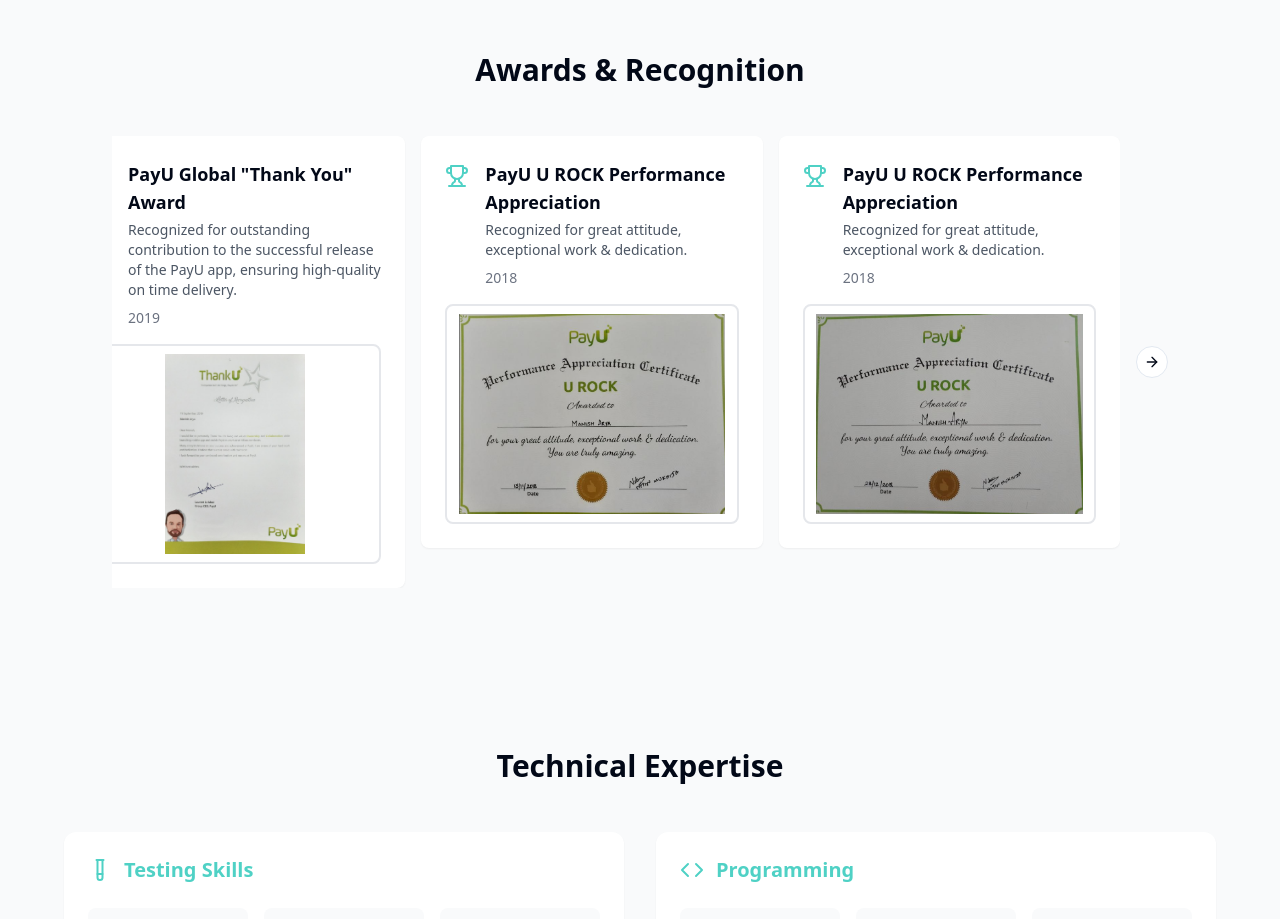
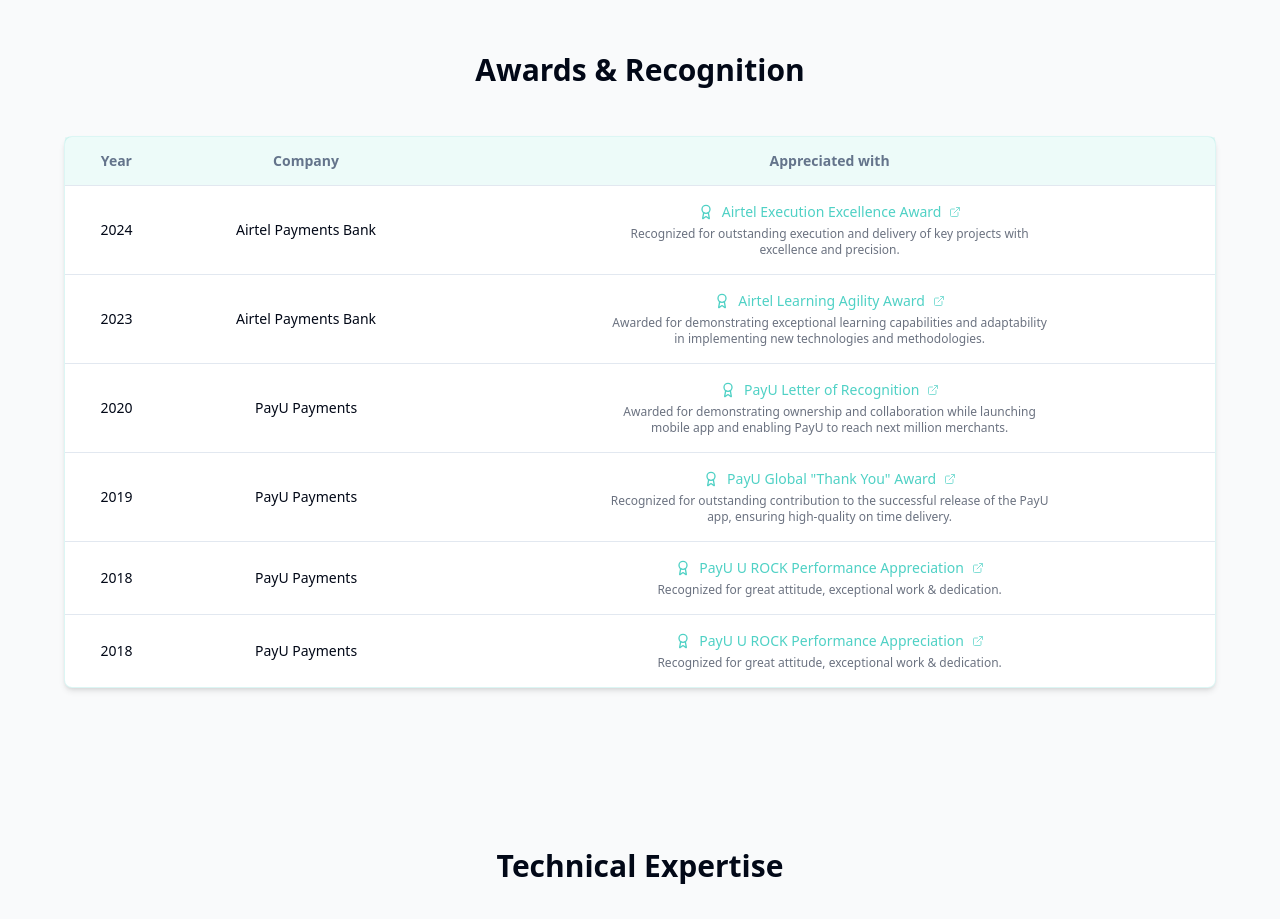
Before and after one commit to manish89arya/manish-arya-portfolio, a React (Vite) app: page / in a window 1280 px wide. Shown: the part 920-1839 px from the top of the page. Built offline with nearby package versions, Linux system fonts and the light colour scheme.

Commit message:
Refactor: Convert Awards section to table
Convert the Awards section from a carousel to a table format, including columns for date, company name, and award details with hyperlinks to display award images. Maintain the existing theme and apply necessary styling for improved presentation.

```diff
--- a/src/components/Awards.tsx
+++ b/src/components/Awards.tsx
@@ -1,50 +1,58 @@
+
 import { motion } from "framer-motion";
-import { Trophy, X } from "lucide-react";
+import { Award, ExternalLink } from "lucide-react";
 import { useState } from "react";
 import {
-  Carousel,
-  CarouselContent,
-  CarouselItem,
-  CarouselNext,
-  CarouselPrevious,
-} from "@/components/ui/carousel";
-import useEmblaCarousel from "embla-carousel-react";
+  Table,
+  TableBody,
+  TableCell,
+  TableHeader,
+  TableHead,
+  TableRow
+} from "@/components/ui/table";
+import { Card, CardContent } from "@/components/ui/card";
 
 const awards = [
   {
     name: "PayU Global \"Thank You\" Award",
     description: "Recognized for outstanding contribution to the successful release of the PayU app, ensuring high-quality on time delivery.",
     year: "2019",
+    company: "PayU Payments",
     image: "/lovable-uploads/c827403d-d3b2-49e2-bced-323bc1cb4d36.png"
   },
   {
     name: "PayU U ROCK Performance Appreciation",
     description: "Recognized for great attitude, exceptional work & dedication.",
     year: "2018",
+    company: "PayU Payments",
     image: "/lovable-uploads/7ab1e67b-dd50-434b-a6e3-3a38af471d6b.png"
   },
   {
     name: "PayU U ROCK Performance Appreciation",
     description: "Recognized for great attitude, exceptional work & dedication.",
     year: "2018",
+    company: "PayU Payments",
     image: "/lovable-uploads/7ecd3831-7c0f-4f31-967f-d87734ae539d.png"
   },
   {
     name: "PayU Letter of Recognition",
     description: "Awarded for demonstrating ownership and collaboration while launching mobile app and enabling PayU to reach next million merchants.",
     year: "2020",
+    company: "PayU Payments",
     image: "/lovable-uploads/163b4490-ec0a-4877-81d4-f4588316f896.png"
   },
   {
     name: "Airtel Execution Excellence Award",
     description: "Recognized for outstanding execution and delivery of key projects with excellence and precision.",
     year: "2024",
+    company: "Airtel Payments Bank",
     image: "/lovable-uploads/7e2a6331-8fe7-4ce7-9239-c5c79c581f4a.png"
   },
   {
     name: "Airtel Learning Agility Award",
     description: "Awarded for demonstrating exceptional learning capabilities and adaptability in implementing new technologies and methodologies.",
     year: "2023",
+    company: "Airtel Payments Bank",
     image: "/lovable-uploads/344e6382-8f35-42ed-87a1-1b229bcb6870.png"
   }
 ];
@@ -52,12 +60,8 @@ const awards = [
 export const Awards = () => {
   const [selectedImage, setSelectedImage] = useState<string | null>(null);
 
-  // Initialize carousel without autoplay
-  const [emblaRef] = useEmblaCarousel({
-    loop: true,
-    align: "start",
-    skipSnaps: false
-  });
+  // Sort awards by year in descending order
+  const sortedAwards = [...awards].sort((a, b) => parseInt(b.year) - parseInt(a.year));
 
   return (
     <section className="py-20 px-4 bg-gray-50">
@@ -70,53 +74,41 @@ export const Awards = () => {
         >
           <h2 className="text-3xl font-bold text-center mb-12">Awards & Recognition</h2>
 
-          {/* Carousel */}
-          <div className="relative px-12">
-            <div ref={emblaRef} className="overflow-hidden">
-              <Carousel
-                opts={{
-                  align: "start",
-                  loop: true,
-                }}
-                className="w-full"
-              >
-                <CarouselContent>
-                  {awards.map((award, index) => (
-                  <CarouselItem key={index} className="md:basis-1/2 lg:basis-1/3">
-                    <motion.div
-                      initial={{ opacity: 0, y: 20 }}
-                      whileInView={{ opacity: 1, y: 0 }}
-                      transition={{ duration: 0.5, delay: index * 0.1 }}
-                      viewport={{ once: true }}
-                      className="bg-white p-6 rounded-lg shadow-sm hover:shadow-md transition-shadow duration-300"
+          <Card className="shadow-md border-accent/20">
+            <CardContent className="p-0 overflow-x-auto">
+              <Table className="w-full">
+                <TableHeader className="bg-accent/10">
+                  <TableRow>
+                    <TableHead className="text-center font-semibold">Year</TableHead>
+                    <TableHead className="text-center font-semibold">Company</TableHead>
+                    <TableHead className="text-center font-semibold">Appreciated with</TableHead>
+                  </TableRow>
+                </TableHeader>
+                <TableBody>
+                  {sortedAwards.map((award, index) => (
+                    <TableRow
+                      key={index}
+                      className="hover:bg-accent/5 transition-colors duration-200"
                     >
-                      <div className="flex items-start gap-4 mb-4">
-                        <Trophy className="w-6 h-6 text-accent flex-shrink-0 mt-1" />
-                        <div>
-                          <h3 className="text-lg font-semibold mb-1">{award.name}</h3>
-                          <p className="text-gray-600 text-sm">{award.description}</p>
-                          <p className="text-sm text-gray-500 mt-2">{award.year}</p>
-                        </div>
-                      </div>
-                      <div
-                        onClick={() => setSelectedImage(award.image)}
-                        className="border-2 border-gray-200 rounded-lg p-2 hover:border-accent transition-colors duration-300 aspect-[4/3] overflow-hidden cursor-pointer"
-                      >
-                        <img
-                          src={award.image}
-                          alt={`${award.name} certificate`}
-                          className="w-full h-full object-contain"
-                        />
-                      </div>
-                    </motion.div>
-                  </CarouselItem>
+                      <TableCell className="text-center font-medium">{award.year}</TableCell>
+                      <TableCell className="text-center">{award.company}</TableCell>
+                      <TableCell className="text-center">
+                        <button
+                          onClick={() => setSelectedImage(award.image)}
+                          className="flex items-center justify-center mx-auto gap-2 text-accent hover:text-accent-foreground hover:underline transition-colors duration-200"
+                        >
+                          <Award className="h-4 w-4" />
+                          <span>{award.name}</span>
+                          <ExternalLink className="h-3 w-3 opacity-70" />
+                        </button>
+                        <p className="text-xs text-gray-500 mt-1 max-w-md mx-auto line-clamp-2">{award.description}</p>
+                      </TableCell>
+                    </TableRow>
                   ))}
-                </CarouselContent>
-                <CarouselPrevious />
-                <CarouselNext />
-              </Carousel>
-            </div>
-          </div>
+                </TableBody>
+              </Table>
+            </CardContent>
+          </Card>
         </motion.div>
       </div>
 
@@ -130,7 +122,7 @@ export const Awards = () => {
               onClick={() => setSelectedImage(null)}
               className="absolute -top-12 right-0 text-white hover:text-accent"
             >
-              <X className="w-8 h-8" />
+              <ExternalLink className="w-8 h-8" />
             </button>
             <img
               src={selectedImage}
```
